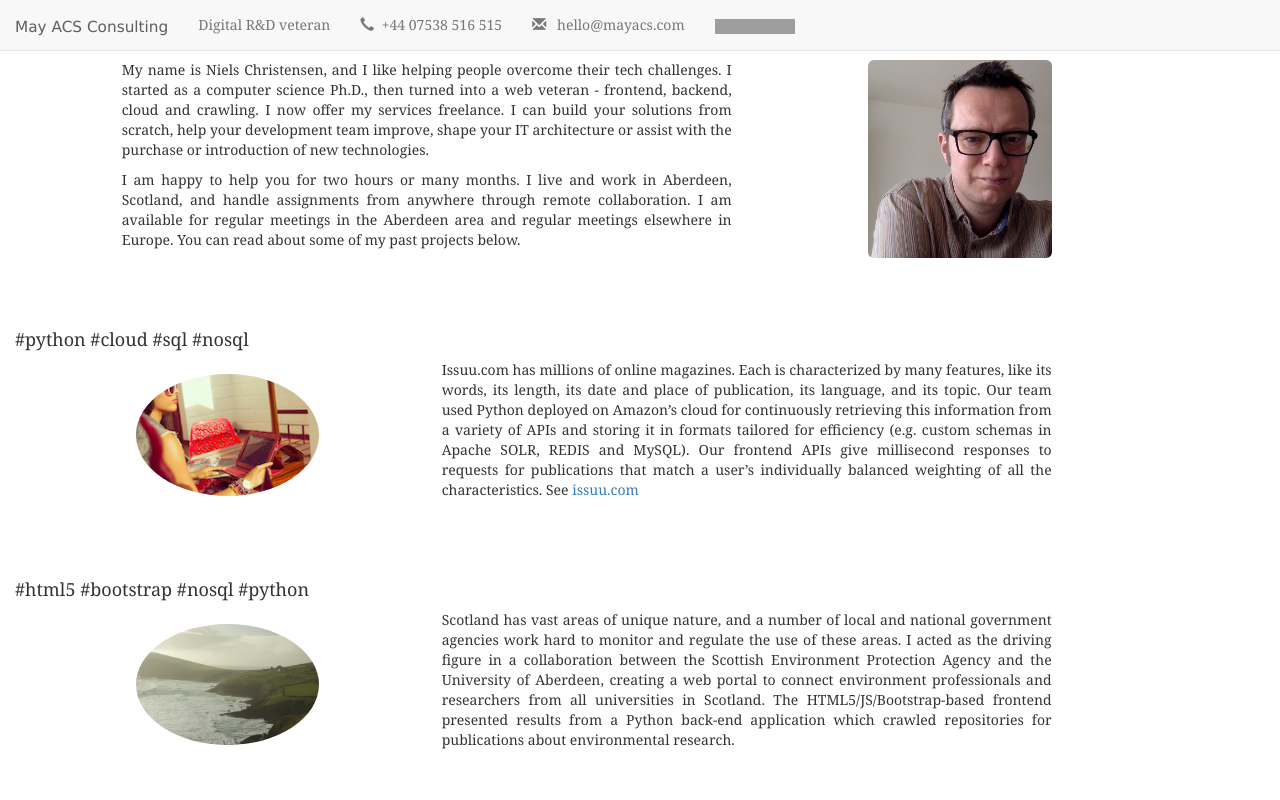
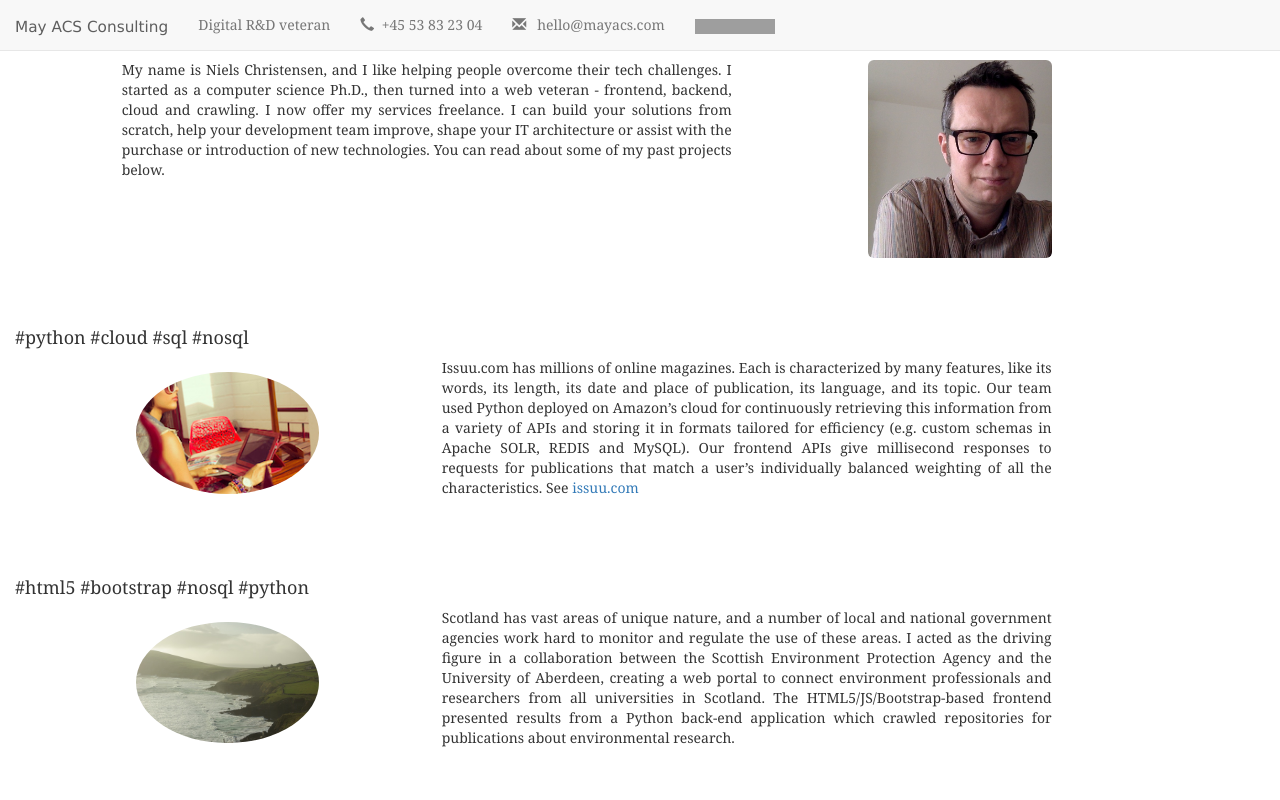
Before and after one commit to mr-niels-christensen/mayacs-www, a plain HTML site: page static/index.html in a window 1280 px wide. Shown: the top 800 px of the page. Drawn offline with nearby package versions, Linux system fonts and the light colour scheme; grey boxes are pictures that could not be loaded.

Commit message:
Danish phone number, and remove text about living in Aberdeen.

```diff
--- a/static/index.html
+++ b/static/index.html
@@ -36,10 +36,10 @@
           <a>Digital R&amp;D veteran</a>
         </li>
         <li>
-          <a href="tel:+4407538516515">
+          <a href="tel:+4553832304">
             <span class="glyphicon glyphicon-earphone" aria-hidden="true">
             </span>
-            &nbsp;+44 07538 516 515
+            &nbsp;+45 53 83 23 04
           </a>
         </li>
         <li>
@@ -61,9 +61,7 @@
 </nav>
       <div class="row"><!-- Mission -->
         <div class="col-xs-12 col-lg-6 col-lg-offset-1">
-          <p class="text-justify">My name is Niels Christensen, and I like helping people overcome their tech challenges. I started as a computer science Ph.D., then turned into a web veteran - frontend, backend, cloud and crawling. I now offer my services freelance. I can build your solutions from scratch, help your development team improve, shape your IT architecture or assist with the purchase or introduction of new technologies.</p>
-
-          <p class="text-justify">I am happy to help you for two hours or many months. I live and work in Aberdeen, Scotland, and handle assignments from anywhere through remote collaboration. I am available for regular meetings in the Aberdeen area and regular meetings elsewhere in Europe. You can read about some of my past projects below.</p>
+          <p class="text-justify">My name is Niels Christensen, and I like helping people overcome their tech challenges. I started as a computer science Ph.D., then turned into a web veteran - frontend, backend, cloud and crawling. I now offer my services freelance. I can build your solutions from scratch, help your development team improve, shape your IT architecture or assist with the purchase or introduction of new technologies. You can read about some of my past projects below.</p>
         </div><!-- col -->
         <div class="col-xs-12 col-lg-2 col-lg-offset-1">
           <img id="selfie" class="img-rounded img-responsive" src="niels.jpg">
```
